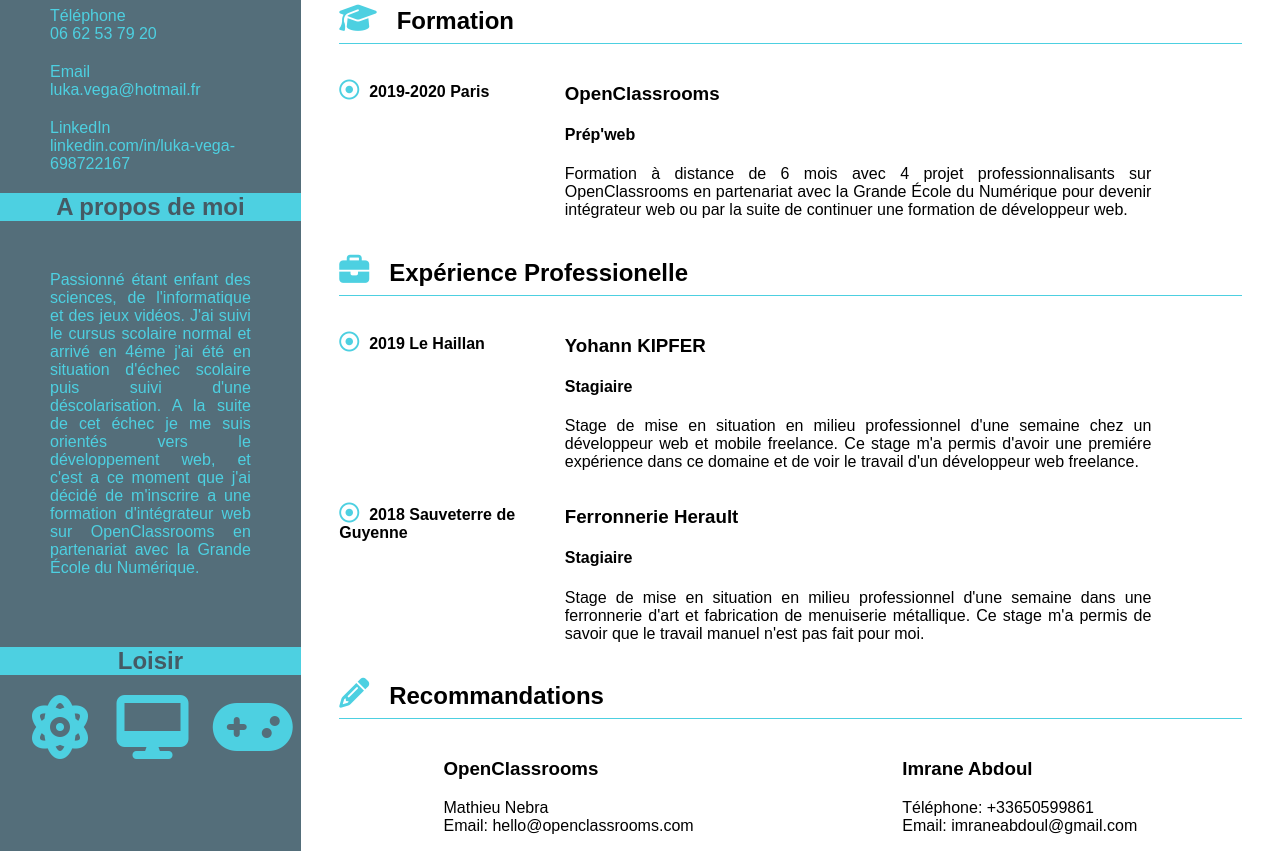
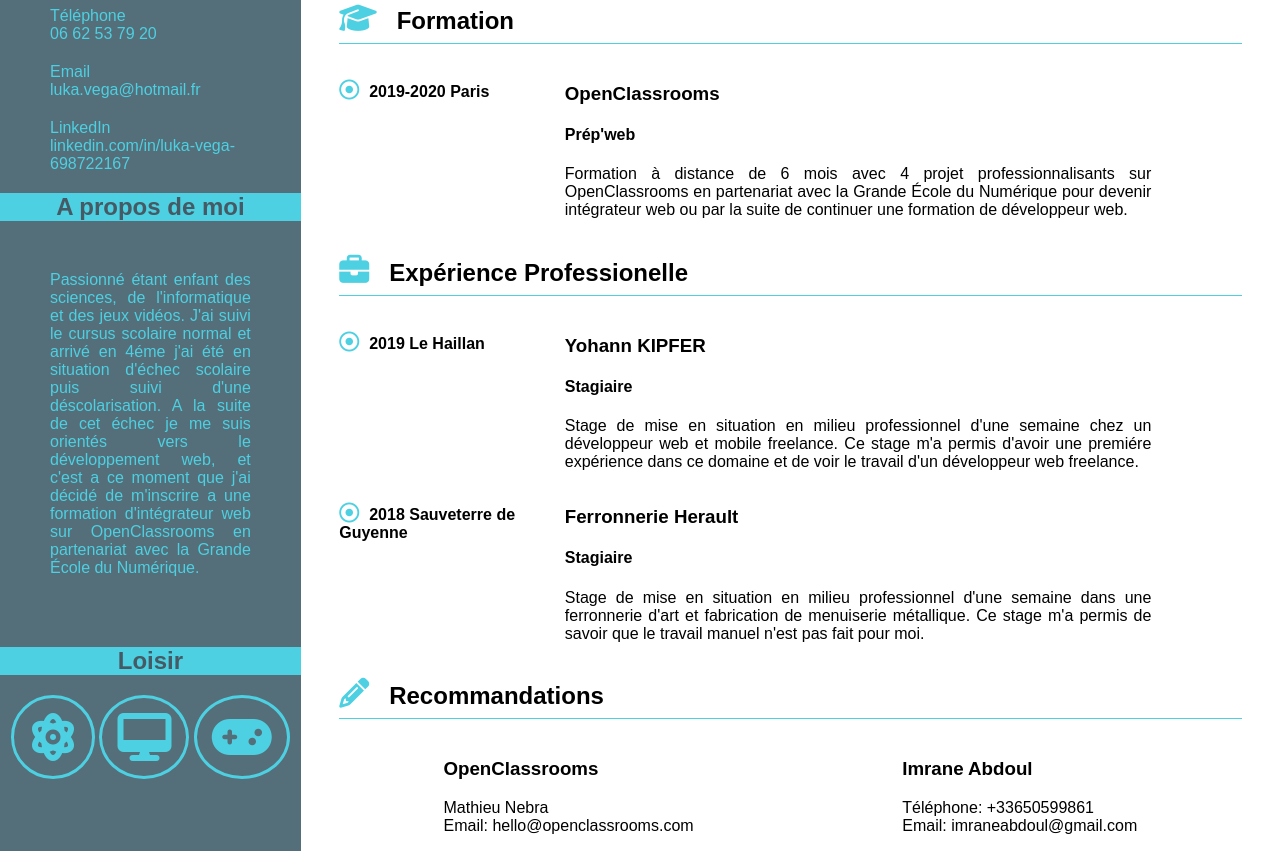
Before and after one commit to Alpha-Lyrae33/P2, a plain HTML site: page index.html in a window 1280 px wide. Shown: the part 279-1130 px from the top of the page. Drawn offline with Linux system fonts and the light colour scheme.

Commit message:
commit final9

```diff
--- a/index.html
+++ b/index.html
@@ -30,9 +30,9 @@
 			<section id="loisir">
 				<h2>Loisir</h2>
 				<div id="icon">
-					<i class="fas fa-atom fa-4x"></i>
-					<i class="fas fa-desktop fa-4x"></i>
-					<i class="fas fa-gamepad fa-4x"></i>
+					<i class="fas fa-atom fa-3x"></i>
+					<i class="fas fa-desktop fa-3x"></i>
+					<i class="fas fa-gamepad fa-3x"></i>
 				</div>
 
 			</section>
--- a/style.css
+++ b/style.css
@@ -71,10 +71,14 @@ img
 	margin-top: 5%;
 }
 
-.fas
+.gauche .fas
 {
 	color: #4DD0E1;
-	padding-left: 20px;
+	padding-left: auto;
+	border: 3px solid ;
+	border-radius: 50%;
+	padding: 15px;
+
 }
 
 
@@ -109,6 +113,7 @@ img
 	margin-right: 20px;
 	margin-bottom: 10px;
 	padding-left: 0px;
+	color: #4DD0E1;
 }
 
 .hdroite h1
```
